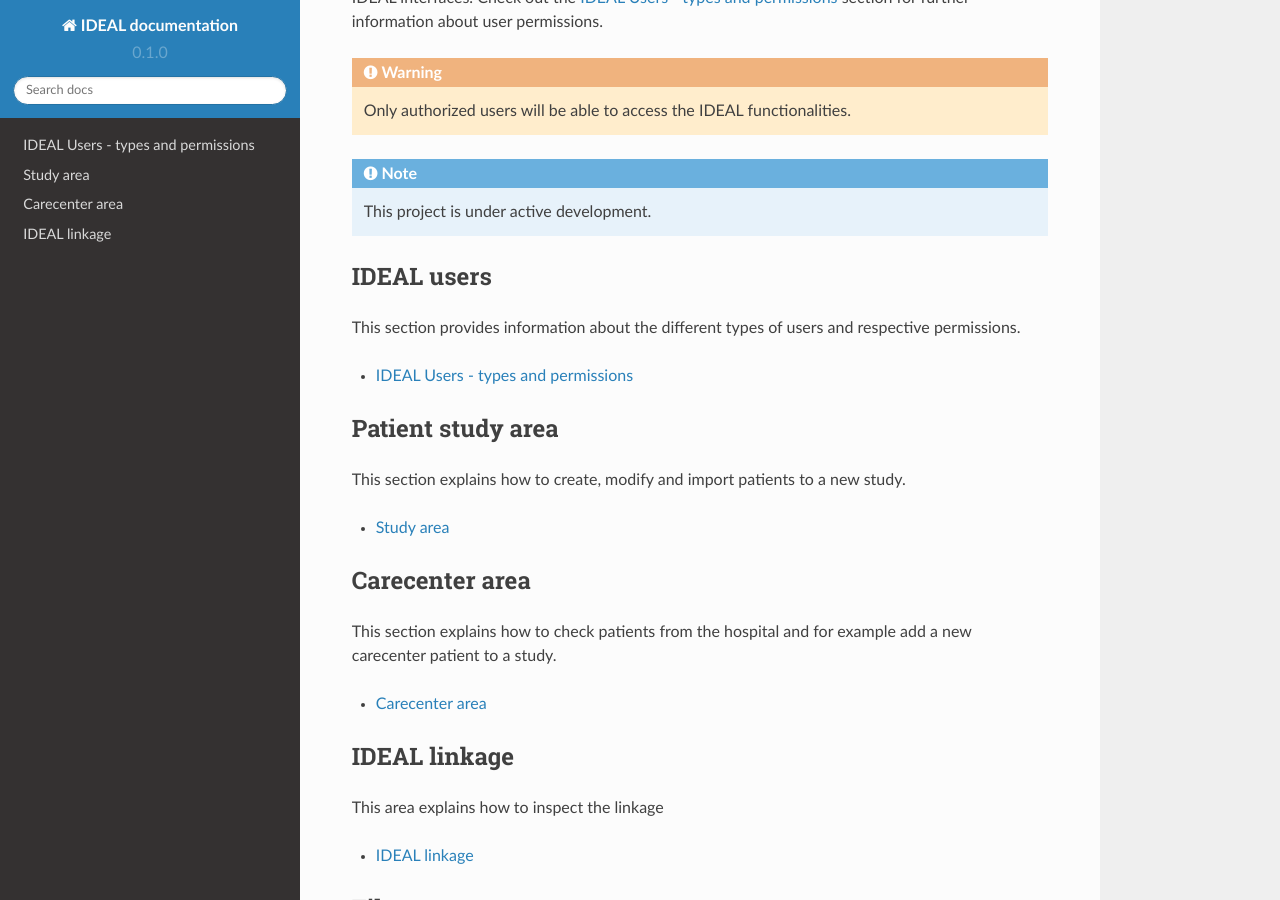
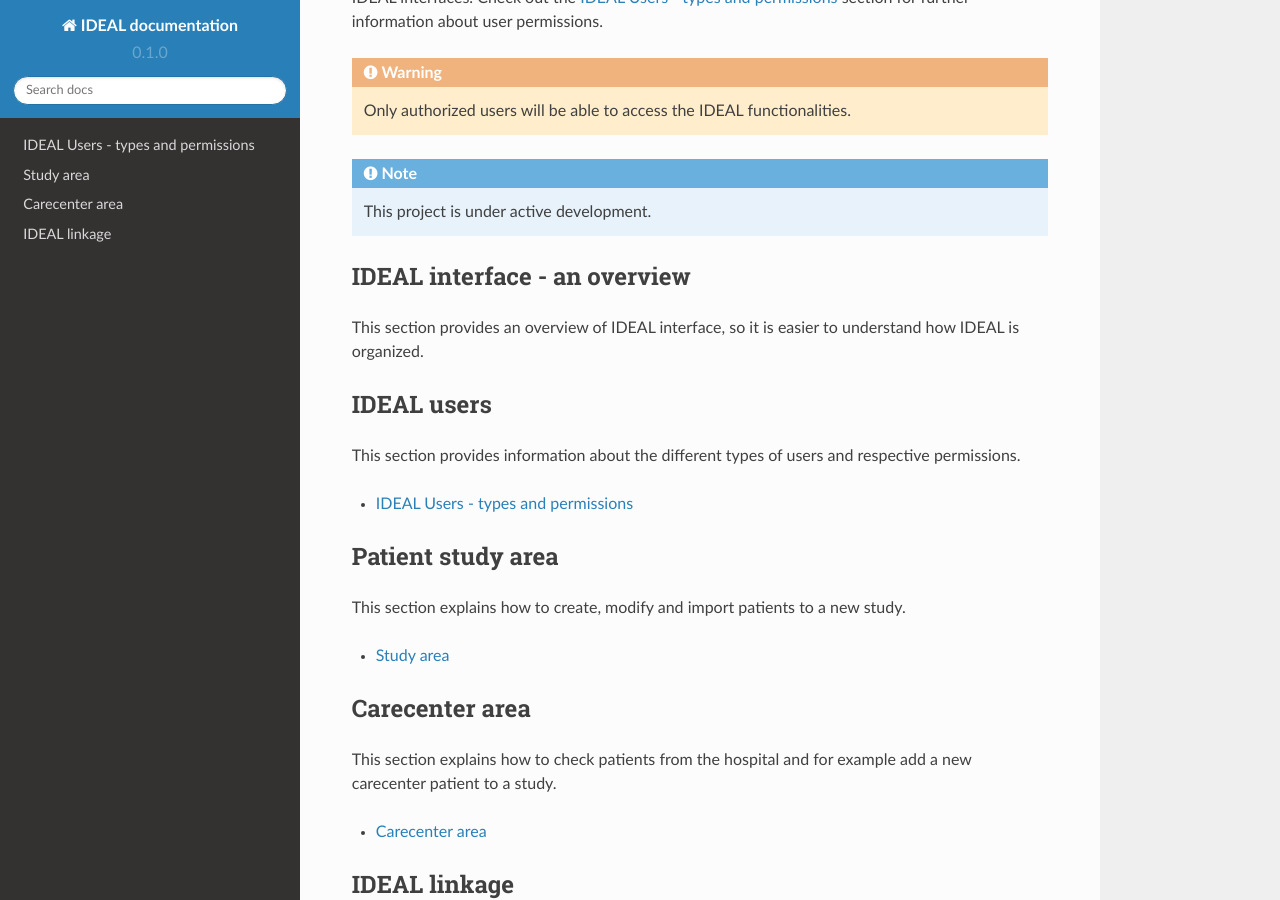
Before and after one commit to Nynuphar/IDEAL-doc, a Sphinx documentation site: the page built from docs/source/index.rst, in a window 1280 px wide and 900 px high, scrolled down 414 px. Built offline with Sphinx 7.4.7 and the Read the Docs theme 2.0.0, drawn with Linux system fonts in a browser that asks for light colours; pages that are not in the unit, such as notebooks, are missing from menus.

Commit message:
Update index.rst

```diff
--- a/docs/source/index.rst
+++ b/docs/source/index.rst
@@ -14,6 +14,17 @@ IDEAL has different users, who have different permissions, and consequentently a
 
 .. note::
    This project is under active development.
+
+IDEAL interface - an overview
+******************************
+
+This section provides an overview of IDEAL interface, so it is easier to understand how IDEAL is organized.
+
+.. toctree::
+   :maxdepth: 1
+
+   interface
+
 
 IDEAL users
 **************
```
